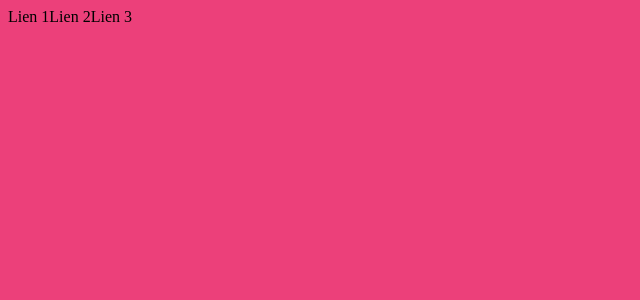
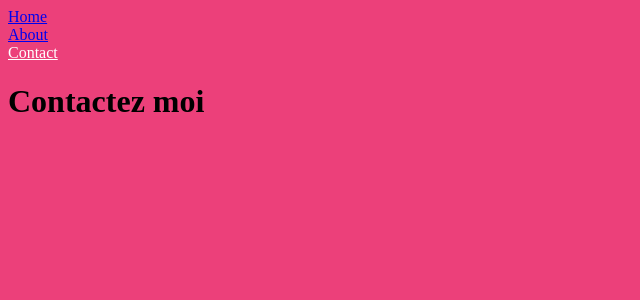
Before and after one commit to Nedjim/React-router-v4, a React app: page /contact in a window 1280 px wide. Shown: the top 300 px of the page, without its empty margins (0-640 px from the left). Built offline with nearby package versions, Linux system fonts and the light colour scheme.

Commit message:
Add navigation + active style

```diff
--- a/src/components/App.js
+++ b/src/components/App.js
@@ -3,6 +3,7 @@ import { BrowserRouter as Router, Switch, Route} from 'react-router-dom';
 import Header from './Header';
 import Home from './Home';
 import About from './About';
+import Contact from './Contact';
 
 const App = () => (
     <Router>
@@ -11,6 +12,7 @@ const App = () => (
             <Switch>
                 <Route exact path='/' component={Home}/>
                 <Route path='/about' component={About}/>
+                <Route path='/contact' render={ () => <Contact title='Contactez moi'/> }/>
             </Switch>
         </div>
     </Router>
--- /dev/null
+++ b/src/components/Contact.js
@@ -0,0 +1,5 @@
+import React from 'react';
+
+const Contact = (props) => <h1>{props.title}</h1>;
+
+export default Contact;
--- a/src/components/Header.js
+++ b/src/components/Header.js
@@ -1,10 +1,13 @@
 import React from 'react';
+import {NavLink} from 'react-router-dom';
 
 const Header = () => (
     <nav>
-        <a>Lien 1</a>
-        <a>Lien 2</a>
-        <a>Lien 3</a>
+        <NavLink exact to='/' activeStyle={{background: 'blue'}}>Home</NavLink>
+        <br />
+        <NavLink to='/about' activeClassName='newActiveStyle'>About</NavLink>
+        <br />
+        <NavLink to='/contact'>Contact</NavLink>
     </nav>
 )
 
--- a/src/scss/index.scss
+++ b/src/scss/index.scss
@@ -1,4 +1,6 @@
 $background: #EC407A;
+$activeColor: white;
+$newActiveStyleColor: green;
 
 body {
     background: $background;
@@ -7,3 +9,12 @@ body {
 img {
     width: 50%;
 }
+
+nav {
+    .active {
+        color: $activeColor;
+    }
+    .newActiveStyle {
+        background: $newActiveStyleColor;
+    }
+}
```
